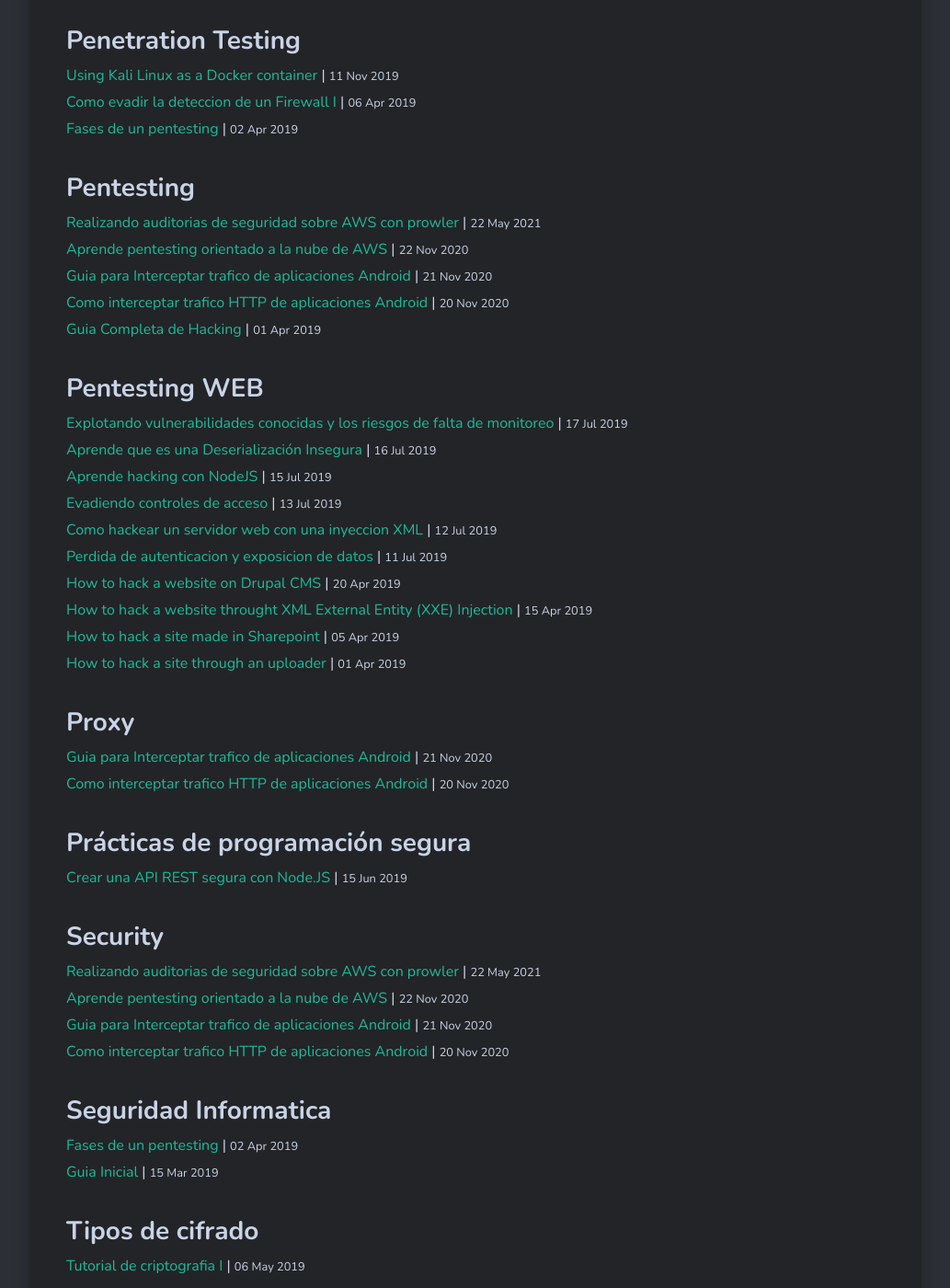
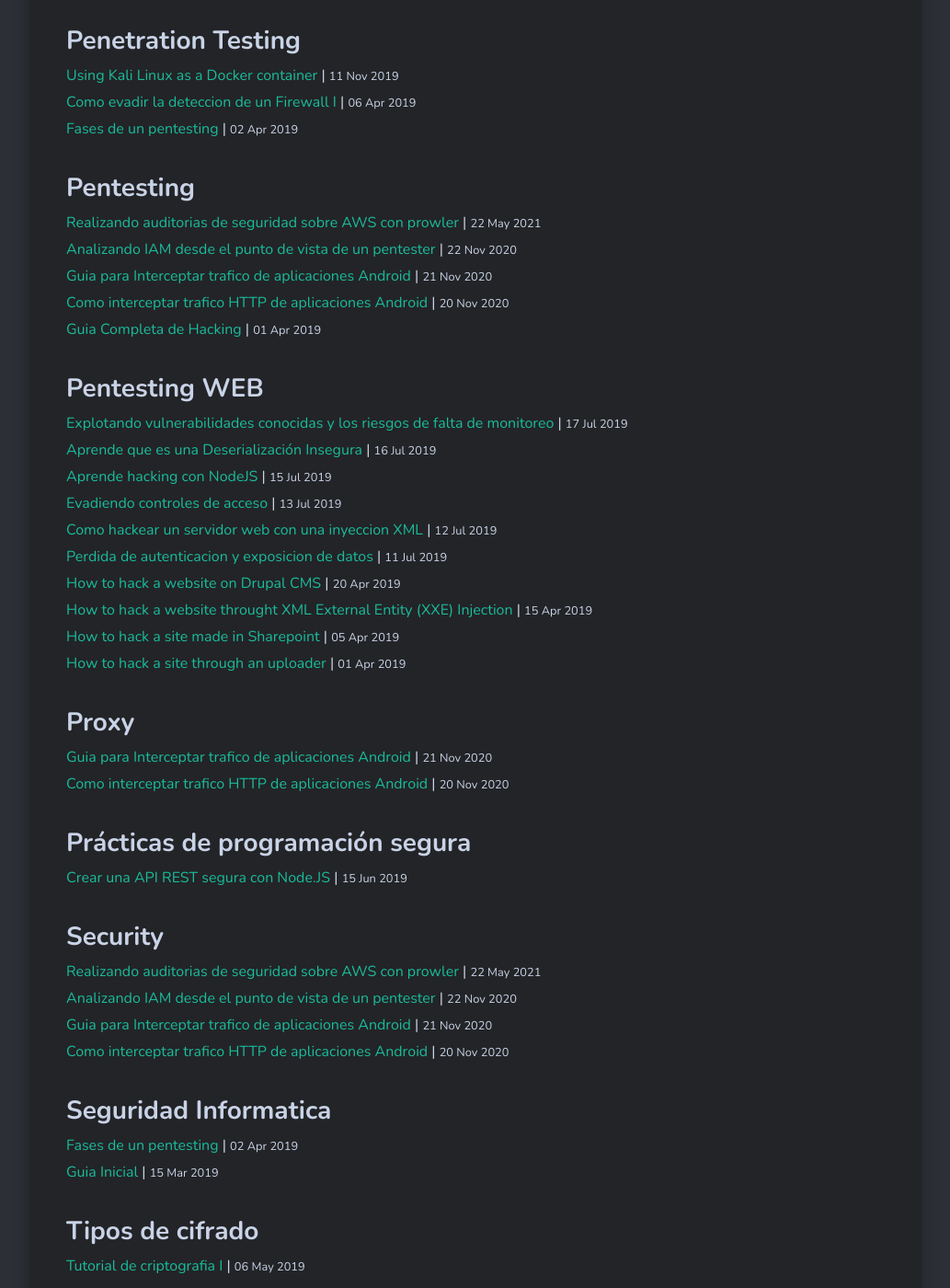
Before and after one commit to HackingProfessional/Security, a Jekyll site: the page built from tags.html, in a window 1280 px wide and 1400 px high, scrolled down 9075 px. Shown: the whole window at 92% size, without its empty margins (123-1156 px from the left). Built offline with Jekyll 4.4.1, drawn with Linux system fonts in a browser that asks for light colours; nearby versions of some CDN libraries; some of the changed text lies outside the part shown.

Commit message:
Update 2020-10-22-AWS-IAM-PENTEST.md

```diff
--- a/_posts/2020-10-22-AWS-IAM-PENTEST.md
+++ b/_posts/2020-10-22-AWS-IAM-PENTEST.md
@@ -1,6 +1,6 @@
 ---
 layout: post
-title:  "Aprende pentesting orientado a la nube de AWS"
+title:  "Analizando IAM desde el punto de vista de un pentester"
 description: "Conceptos basicos para realizar auditorias sobre entornos cloud"
 date:   2020-11-22
 image:  "img/AWS-HACKED.jpg"
```
